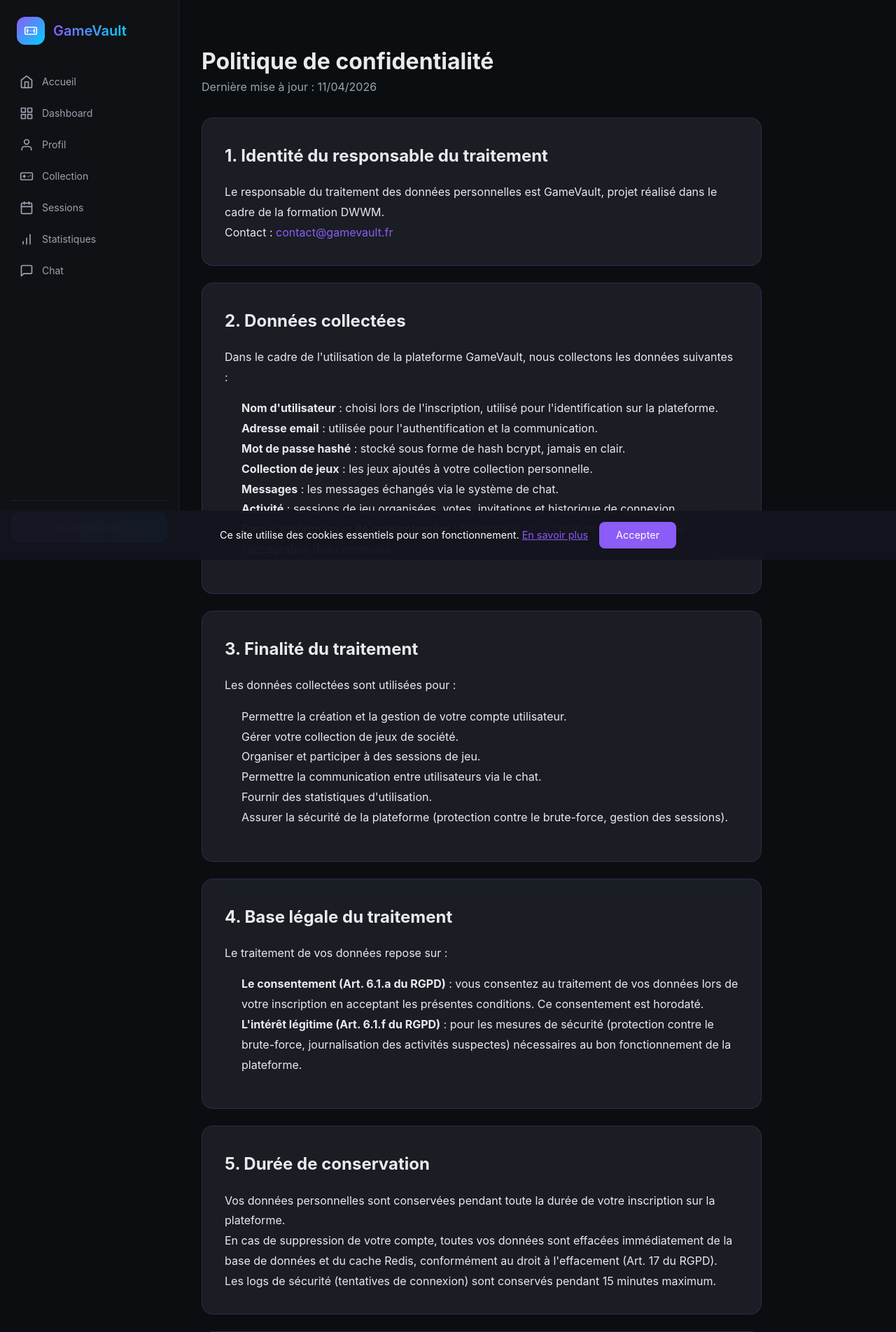
After one commit to qunetinL/GameVault, a PHP site: page /privacy in a window 1280 px wide. The commit adds this page. Shown: the top 1904 px of the page at 70% size. Run offline with PHP 8.4, Linux system fonts and the light colour scheme.

Commit message:
Jour 36 : Conformité RGPD

```diff
--- /dev/null
+++ b/src/app/Controllers/LegalController.php
@@ -0,0 +1,29 @@
+<?php
+
+namespace App\Controllers;
+
+use App\Core\Controller;
+
+class LegalController extends Controller
+{
+    public function privacy()
+    {
+        return $this->render('legal/privacy', [
+            'title' => 'Politique de confidentialité — GameVault',
+        ]);
+    }
+
+    public function cgu()
+    {
+        return $this->render('legal/cgu', [
+            'title' => 'Conditions générales d\'utilisation — GameVault',
+        ]);
+    }
+
+    public function mentions()
+    {
+        return $this->render('legal/mentions', [
+            'title' => 'Mentions légales — GameVault',
+        ]);
+    }
+}
--- a/src/app/Models/User.php
+++ b/src/app/Models/User.php
@@ -18,14 +18,15 @@ class User extends Model
 
     public function create($data)
     {
-        $sql = "INSERT INTO users (username, email, password_hash, role, created_at)
-                VALUES (:username, :email, :password_hash, :role, NOW())";
+        $sql = "INSERT INTO users (username, email, password_hash, role, consent_at, created_at)
+                VALUES (:username, :email, :password_hash, :role, :consent_at, NOW())";
 
         $params = [
             'username' => $data['username'],
             'email' => $data['email'],
             'password_hash' => password_hash($data['password'], PASSWORD_BCRYPT),
-            'role' => $data['role'] ?? 'user'
+            'role' => $data['role'] ?? 'user',
+            'consent_at' => $data['consent_at'] ?? date('Y-m-d H:i:s')
         ];
 
         return $this->query($sql, $params);
@@ -76,4 +77,41 @@ class User extends Model
             'pending_games' => $this->query("SELECT COUNT(*) FROM games WHERE status = 'pending'")->fetchColumn(),
         ];
     }
+
+    public function updateProfile($id, $data)
+    {
+        $sql = "UPDATE users SET username = :username, email = :email WHERE id = :id";
+        return $this->query($sql, [
+            'username' => $data['username'],
+            'email' => $data['email'],
+            'id' => $id
+        ]);
+    }
+
+    public function deleteAccount($id)
+    {
+        return $this->query("DELETE FROM users WHERE id = ?", [$id]);
+    }
+
+    public function exportData($id)
+    {
+        $user = $this->query("SELECT id, username, email, role, status, created_at, consent_at FROM users WHERE id = ?", [$id])->fetch();
+        $collections = $this->query("SELECT * FROM collections WHERE user_id = ?", [$id])->fetchAll();
+        $messages = $this->query("SELECT * FROM messages WHERE sender_id = ?", [$id])->fetchAll();
+        $sessions = $this->query("SELECT * FROM sessions WHERE organizer_id = ?", [$id])->fetchAll();
+        $votes = $this->query("SELECT * FROM votes WHERE user_id = ?", [$id])->fetchAll();
+
+        return [
+            'user' => $user,
+            'collections' => $collections,
+            'messages' => $messages,
+            'sessions' => $sessions,
+            'votes' => $votes,
+        ];
+    }
+
+    public function findById($id)
+    {
+        return $this->query("SELECT * FROM users WHERE id = ?", [$id])->fetch();
+    }
 }
--- a/src/app/Views/auth/register.php
+++ b/src/app/Views/auth/register.php
@@ -62,10 +62,10 @@
                 </div>
 
                 <div class="form-group" style="display:flex; align-items:flex-start; gap:0.5rem; margin-top:1.5rem">
-                    <input type="checkbox" id="terms" required style="margin-top: 0.25rem;">
+                    <input type="checkbox" id="terms" name="terms" required style="margin-top: 0.25rem;">
                     <label for="terms" class="form-label" style="font-size: 0.75rem; color: var(--muted-fg)">
-                        J'accepte les <a href="#" style="color:var(--primary)">Conditions d'utilisation</a> et la <a
-                            href="#" style="color:var(--primary)">Politique de confidentialité</a>.
+                        J'accepte les <a href="/cgu" style="color:var(--primary)">Conditions d'utilisation</a> et la <a
+                            href="/privacy" style="color:var(--primary)">Politique de confidentialité</a>.
                     </label>
                 </div>
 
--- a/src/app/Views/layouts/main.php
+++ b/src/app/Views/layouts/main.php
@@ -33,6 +33,7 @@
             $navItems = [
                 ['href' => '/', 'label' => 'Accueil', 'icon' => 'home'],
                 ['href' => '/dashboard', 'label' => 'Dashboard', 'icon' => 'dashboard'],
+                ['href' => '/profile', 'label' => 'Profil', 'icon' => 'user'],
                 ['href' => '/collection', 'label' => 'Collection', 'icon' => 'gamepad'],
                 ['href' => '/sessions', 'label' => 'Sessions', 'icon' => 'calendar'],
                 ['href' => '/stats', 'label' => 'Statistiques', 'icon' => 'bar-chart'],
@@ -49,6 +50,7 @@
                 'message' => '<path d="M21 15a2 2 0 0 1-2 2H7l-4 4V5a2 2 0 0 1 2-2h14a2 2 0 0 1 2 2z"/>',
                 'bar-chart' => '<line x1="12" y1="20" x2="12" y2="10"/><line x1="18" y1="20" x2="18" y2="4"/><line x1="6" y1="20" x2="6" y2="16"/>',
                 'shield' => '<path d="M12 22s8-4 8-10V5l-8-3-8 3v7c0 6 8 10 8 10z"/>',
+                'user' => '<path d="M20 21v-2a4 4 0 0 0-4-4H8a4 4 0 0 0-4 4v2"/><circle cx="12" cy="7" r="4"/>',
             ];
             $currentPath = parse_url($_SERVER['REQUEST_URI'], PHP_URL_PATH);
 
@@ -101,8 +103,30 @@
             <p>©
                 <?= date('Y') ?> GameVault — Projet DWWM
             </p>
+            <nav style="margin-top: 0.5rem; font-size: 0.8rem; display: flex; gap: 1rem; justify-content: center;">
+                <a href="/privacy" style="color: var(--primary); text-decoration: none;">Politique de confidentialité</a>
+                <a href="/cgu" style="color: var(--primary); text-decoration: none;">CGU</a>
+                <a href="/mentions-legales" style="color: var(--primary); text-decoration: none;">Mentions légales</a>
+            </nav>
         </footer>
     </div>
+
+    <!-- Cookie consent banner (RGPD) -->
+    <div id="cookie-consent-banner" style="display:none; position:fixed; bottom:0; left:0; right:0; background:rgba(20,20,30,0.97); color:#fff; padding:1rem 2rem; z-index:9999; align-items:center; justify-content:center; gap:1rem; font-size:0.9rem; flex-wrap:wrap;">
+        <span>Ce site utilise des cookies essentiels pour son fonctionnement. <a href="/privacy" style="color:var(--primary);text-decoration:underline;">En savoir plus</a></span>
+        <button onclick="acceptCookies()" style="background:var(--primary);color:#fff;border:none;padding:0.5rem 1.5rem;border-radius:0.5rem;cursor:pointer;font-size:0.9rem;">Accepter</button>
+    </div>
+    <script>
+        (function() {
+            if (!localStorage.getItem('cookie_consent')) {
+                document.getElementById('cookie-consent-banner').style.display = 'flex';
+            }
+        })();
+        function acceptCookies() {
+            localStorage.setItem('cookie_consent', '1');
+            document.getElementById('cookie-consent-banner').style.display = 'none';
+        }
+    </script>
 
     <script src="/js/main.js"></script>
     <?php if (isset($scripts)):
--- /dev/null
+++ b/src/app/Views/legal/privacy.php
@@ -0,0 +1,93 @@
+<main class="section">
+    <header class="section__header">
+        <div class="section__titles">
+            <h1>Politique de confidentialité</h1>
+            <p>Dernière mise à jour : <?= date('d/m/Y') ?></p>
+        </div>
+    </header>
+
+    <div style="max-width: 800px; margin-top: 2rem; line-height: 1.8;">
+
+        <div style="background: var(--card); padding: 2rem; border-radius: 1rem; border: 1px solid var(--border); margin-bottom: 1.5rem;">
+            <h2 style="margin-bottom: 1rem;">1. Identité du responsable du traitement</h2>
+            <p>Le responsable du traitement des données personnelles est GameVault, projet réalisé dans le cadre de la formation DWWM.</p>
+            <p>Contact : <a href="mailto:contact@gamevault.fr" style="color: var(--primary);">contact@gamevault.fr</a></p>
+        </div>
+
+        <div style="background: var(--card); padding: 2rem; border-radius: 1rem; border: 1px solid var(--border); margin-bottom: 1.5rem;">
+            <h2 style="margin-bottom: 1rem;">2. Données collectées</h2>
+            <p>Dans le cadre de l'utilisation de la plateforme GameVault, nous collectons les données suivantes :</p>
+            <ul style="margin: 1rem 0; padding-left: 1.5rem;">
+                <li><strong>Nom d'utilisateur</strong> : choisi lors de l'inscription, utilisé pour l'identification sur la plateforme.</li>
+                <li><strong>Adresse email</strong> : utilisée pour l'authentification et la communication.</li>
+                <li><strong>Mot de passe hashé</strong> : stocké sous forme de hash bcrypt, jamais en clair.</li>
+                <li><strong>Collection de jeux</strong> : les jeux ajoutés à votre collection personnelle.</li>
+                <li><strong>Messages</strong> : les messages échangés via le système de chat.</li>
+                <li><strong>Activité</strong> : sessions de jeu organisées, votes, invitations et historique de connexion.</li>
+                <li><strong>Date d'inscription et de consentement</strong> : horodatage de la création du compte et de l'acceptation des conditions.</li>
+            </ul>
+        </div>
+
+        <div style="background: var(--card); padding: 2rem; border-radius: 1rem; border: 1px solid var(--border); margin-bottom: 1.5rem;">
+            <h2 style="margin-bottom: 1rem;">3. Finalité du traitement</h2>
+            <p>Les données collectées sont utilisées pour :</p>
+            <ul style="margin: 1rem 0; padding-left: 1.5rem;">
+                <li>Permettre la création et la gestion de votre compte utilisateur.</li>
+                <li>Gérer votre collection de jeux de société.</li>
+                <li>Organiser et participer à des sessions de jeu.</li>
+                <li>Permettre la communication entre utilisateurs via le chat.</li>
+                <li>Fournir des statistiques d'utilisation.</li>
+                <li>Assurer la sécurité de la plateforme (protection contre le brute-force, gestion des sessions).</li>
+            </ul>
+        </div>
+
+        <div style="background: var(--card); padding: 2rem; border-radius: 1rem; border: 1px solid var(--border); margin-bottom: 1.5rem;">
+            <h2 style="margin-bottom: 1rem;">4. Base légale du traitement</h2>
+            <p>Le traitement de vos données repose sur :</p>
+            <ul style="margin: 1rem 0; padding-left: 1.5rem;">
+                <li><strong>Le consentement (Art. 6.1.a du RGPD)</strong> : vous consentez au traitement de vos données lors de votre inscription en acceptant les présentes conditions. Ce consentement est horodaté.</li>
+                <li><strong>L'intérêt légitime (Art. 6.1.f du RGPD)</strong> : pour les mesures de sécurité (protection contre le brute-force, journalisation des activités suspectes) nécessaires au bon fonctionnement de la plateforme.</li>
+            </ul>
+        </div>
+
+        <div style="background: var(--card); padding: 2rem; border-radius: 1rem; border: 1px solid var(--border); margin-bottom: 1.5rem;">
+            <h2 style="margin-bottom: 1rem;">5. Durée de conservation</h2>
+            <p>Vos données personnelles sont conservées pendant toute la durée de votre inscription sur la plateforme.</p>
+            <p>En cas de suppression de votre compte, toutes vos données sont effacées immédiatement de la base de données et du cache Redis, conformément au droit à l'effacement (Art. 17 du RGPD).</p>
+            <p>Les logs de sécurité (tentatives de connexion) sont conservés pendant 15 minutes maximum.</p>
+        </div>
+
+        <div style="background: var(--card); padding: 2rem; border-radius: 1rem; border: 1px solid var(--border); margin-bottom: 1.5rem;">
+            <h2 style="margin-bottom: 1rem;">6. Droits des utilisateurs</h2>
+            <p>Conformément au RGPD, vous disposez des droits suivants :</p>
+            <ul style="margin: 1rem 0; padding-left: 1.5rem;">
+                <li><strong>Droit d'accès (Art. 15)</strong> : vous pouvez consulter l'ensemble de vos données personnelles depuis votre profil.</li>
+                <li><strong>Droit de rectification (Art. 16)</strong> : vous pouvez modifier votre nom d'utilisateur et votre adresse email depuis votre profil.</li>
+                <li><strong>Droit à l'effacement (Art. 17)</strong> : vous pouvez supprimer votre compte et toutes les données associées depuis votre profil.</li>
+                <li><strong>Droit à la portabilité (Art. 20)</strong> : vous pouvez exporter l'ensemble de vos données au format JSON depuis votre profil.</li>
+                <li><strong>Droit d'opposition (Art. 21)</strong> : vous pouvez vous opposer au traitement de vos données en nous contactant.</li>
+            </ul>
+            <p>Ces droits peuvent être exercés directement depuis votre <a href="/profile" style="color: var(--primary);">page de profil</a> ou en nous contactant à l'adresse <a href="mailto:contact@gamevault.fr" style="color: var(--primary);">contact@gamevault.fr</a>.</p>
+        </div>
+
+        <div style="background: var(--card); padding: 2rem; border-radius: 1rem; border: 1px solid var(--border); margin-bottom: 1.5rem;">
+            <h2 style="margin-bottom: 1rem;">7. Cookies utilisés</h2>
+            <p>GameVault utilise uniquement des cookies essentiels au fonctionnement de la plateforme :</p>
+            <ul style="margin: 1rem 0; padding-left: 1.5rem;">
+                <li><strong>Cookie de session (PHPSESSID)</strong> : permet de maintenir votre session de connexion active. Ce cookie est supprimé à la fermeture du navigateur.</li>
+                <li><strong>Cookie CSRF</strong> : protège contre les attaques de type Cross-Site Request Forgery.</li>
+                <li><strong>Cookie de consentement (cookie_consent)</strong> : enregistre votre acceptation de l'utilisation des cookies (stocké en localStorage).</li>
+            </ul>
+            <p>Aucun cookie de traçage, de publicité ou d'analyse tiers n'est utilisé.</p>
+        </div>
+
+        <div style="background: var(--card); padding: 2rem; border-radius: 1rem; border: 1px solid var(--border); margin-bottom: 1.5rem;">
+            <h2 style="margin-bottom: 1rem;">8. Contact</h2>
+            <p>Pour toute question relative à la protection de vos données personnelles ou pour exercer vos droits, vous pouvez nous contacter :</p>
+            <ul style="margin: 1rem 0; padding-left: 1.5rem;">
+                <li>Par email : <a href="mailto:contact@gamevault.fr" style="color: var(--primary);">contact@gamevault.fr</a></li>
+            </ul>
+        </div>
+
+    </div>
+</main>
--- a/src/public/index.php
+++ b/src/public/index.php
@@ -47,6 +47,17 @@ $router->get('/stats', 'StatsController@index', [\App\Middleware\AuthMiddleware:
 $router->get('/admin', 'AdminController@index', [\App\Middleware\AuthMiddleware::class, \App\Middleware\AdminMiddleware::class]);
 $router->post('/admin/user/update', 'AdminController@updateUser', [\App\Middleware\AuthMiddleware::class, \App\Middleware\AdminMiddleware::class]);
 $router->post('/admin/game/update', 'AdminController@updateGame', [\App\Middleware\AuthMiddleware::class, \App\Middleware\AdminMiddleware::class]);
+// Profile routes (RGPD)
+$router->get('/profile', 'ProfileController@index', [\App\Middleware\AuthMiddleware::class]);
+$router->post('/profile/update', 'ProfileController@update', [\App\Middleware\AuthMiddleware::class, \App\Middleware\CSRFMiddleware::class]);
+$router->post('/profile/delete', 'ProfileController@delete', [\App\Middleware\AuthMiddleware::class, \App\Middleware\CSRFMiddleware::class]);
+$router->get('/profile/export', 'ProfileController@export', [\App\Middleware\AuthMiddleware::class]);
+
+// Legal pages (RGPD)
+$router->get('/privacy', 'LegalController@privacy');
+$router->get('/cgu', 'LegalController@cgu');
+$router->get('/mentions-legales', 'LegalController@mentions');
+
 $router->get('/dashboard', 'DashboardController@index', [\App\Middleware\AuthMiddleware::class]);
 $router->get('/games', 'GameController@index', [\App\Middleware\AuthMiddleware::class]);
 $router->get('/game', 'GameController@show', [\App\Middleware\AuthMiddleware::class]);
```
Also changed, not shown: src/app/Controllers/AuthController.php (+8 -1 lines), src/app/Controllers/ProfileController.php (added, +148 -0 lines), src/app/Helpers/RedisHelper.php (+15 -0 lines), src/app/Views/legal/cgu.php (added, +73 -0 lines), src/app/Views/legal/mentions.php (added, +39 -0 lines), src/app/Views/profile/index.php (added, +119 -0 lines).
